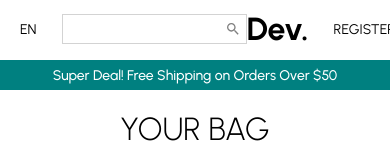
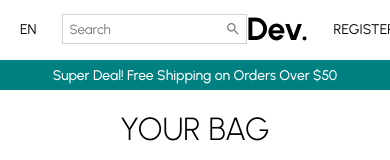
Before and after one commit to devinkg/fashion_site_react, a React (Create React App) app: page / in a window 390 px wide. Shown: the top 160 px of the page. Built offline with nearby package versions, Linux system fonts and the light colour scheme.

Commit message:
common responsive function added for mobiles

```diff
--- a/src/components/Navbar.jsx
+++ b/src/components/Navbar.jsx
@@ -2,16 +2,19 @@
 import styled from 'styled-components'
 import { Badge } from '@mui/material';
 import { Search, ShoppingCartOutlined } from '@mui/icons-material';
+import { mobile } from '../responsive';
 
 const Container = styled.div`
     height: 60px;
-`
+   ${mobile({ height: "50px" })}
+`;
 
 const Wrapper = styled.div`
     padding: 10px 20px;
     display: flex;
     align-items: center;
     justify-content: space-between;
+    ${mobile({ padding: "10px 0px" })}
 `;
 
 const Left = styled.div`
@@ -23,6 +26,7 @@
 const Language = styled.span`
     font-size: 14px;
     cursor: pointer;
+    ${mobile({ display: "none" })}
 `;
 
 const SearchContainer = styled.div`
@@ -35,6 +39,7 @@
 
 const Input = styled.input`
     border: none;
+    ${mobile({ width: "50px" })}
 `;
 
 const Center = styled.div`
@@ -44,6 +49,7 @@
 
 const Logo = styled.h1`
     font-weight: bold;
+    ${mobile({ fontSize: "24px" })}
 `;
 
 const Right = styled.div`
@@ -51,12 +57,14 @@
     display: flex;
     align-items: center;
     justify-content: flex-end;
+    ${mobile({ flex: 2, justifyContent: "center" })}
 `;
 
 const MenuItem = styled.div`
     font-size: 14px;
     cursor: pointer;
     margin-left: 25px;
+    ${mobile({ fontSize: "12px",marginLeft:"10px" })}
 `;
 
 const Navbar = () => {
@@ -66,7 +74,7 @@
                 <Left>
                     <Language>EN</Language>
                     <SearchContainer>
-                        <Input />
+                        <Input placeholder='Search'/>
                         <Search style={{ color: "gray", fontSize: 16 }} />
                     </SearchContainer>
                 </Left>
--- /dev/null
+++ b/src/responsive.js
@@ -0,0 +1,9 @@
+import { css } from "styled-components";
+
+export const mobile = (props) => {
+  return css`
+    @media only screen and (max-width: 380px) {
+      ${props}
+    }
+  `;
+};
```
